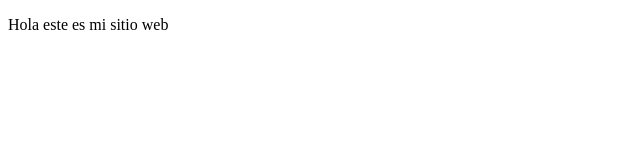
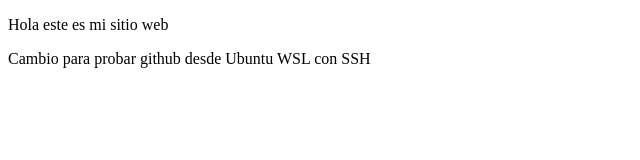
Before and after one commit to oscarmondragon/proyectoDemoCursoPrework, a plain HTML site: page index.html in a window 1280 px wide. Shown: the whole page, without its empty margins (0-640 px from the left). Drawn offline with Linux system fonts and the light colour scheme.

Commit message:
Cambios en index.html

```diff
--- a/index.html
+++ b/index.html
@@ -8,5 +8,6 @@
   </head>
   <body>
     <p>Hola este es mi sitio web</p>
+    <p>Cambio para probar github desde Ubuntu WSL con SSH</p>
   </body>
 </html>
```
